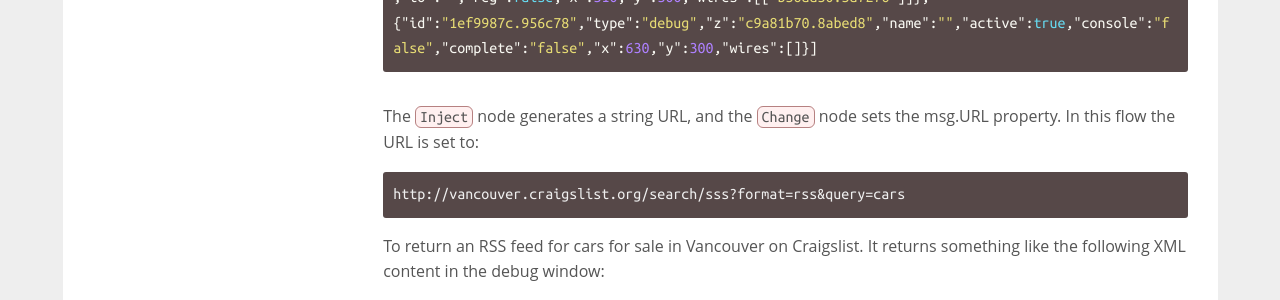
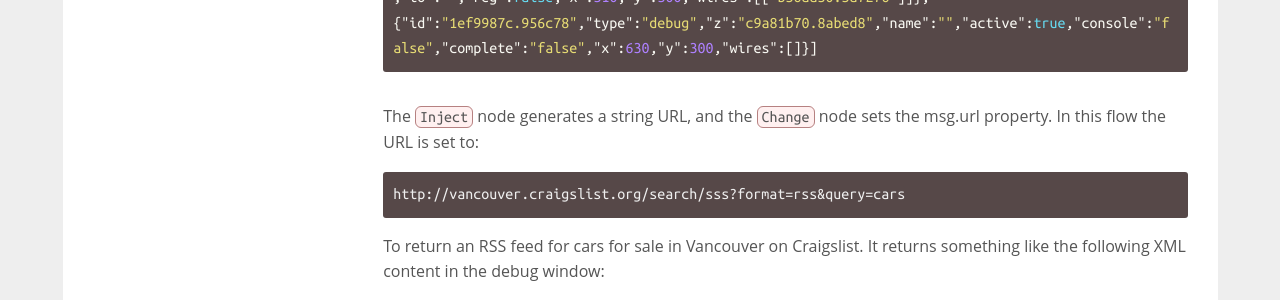
Before and after one commit to node-red/cookbook.nodered.org, a Jekyll site: the page built from http/set-request-url.md, in a window 1280 px wide. Shown: the part 847-1147 px from the top of the page. Built offline with Jekyll 4.4.1, drawn with Linux system fonts in a browser that asks for light colours; nearby versions of some CDN libraries.

Commit message:
fix http request doc to say msg.url
to close #89

```diff
--- a/http/set-request-url.md
+++ b/http/set-request-url.md
@@ -26,7 +26,7 @@ Set the URL property of the <code class="node">HTTP Request</code> node.
 {: .flow}
 {% endraw %}
 
-The <code class="node">Inject</code> node generates a string URL, and the <code class="node">Change</code> node sets the msg.URL property.  In this flow the URL is set to:
+The <code class="node">Inject</code> node generates a string URL, and the <code class="node">Change</code> node sets the msg.url property.  In this flow the URL is set to:
 
 {% raw %}
 ~~~text
```
